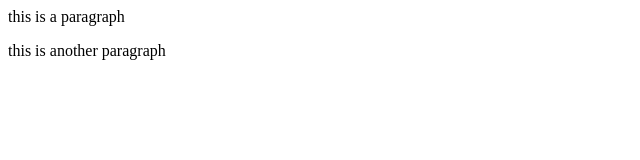
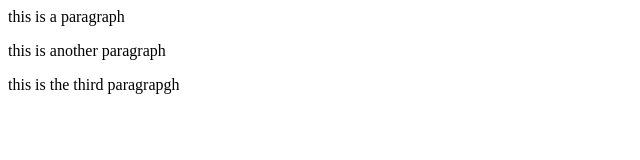
Before and after one commit to serfinetracy/repository1, a plain HTML site: page index.html in a window 1280 px wide. Shown: the whole page, without its empty margins (0-640 px from the left). Drawn offline with Linux system fonts and the light colour scheme.

Commit message:
This is my second commit

```diff
--- a/index.html
+++ b/index.html
@@ -1,2 +1,3 @@
 <p>this is a paragraph</p>
 <p>this is another paragraph</p>
+<p>this is the third paragrapgh</p>
```
